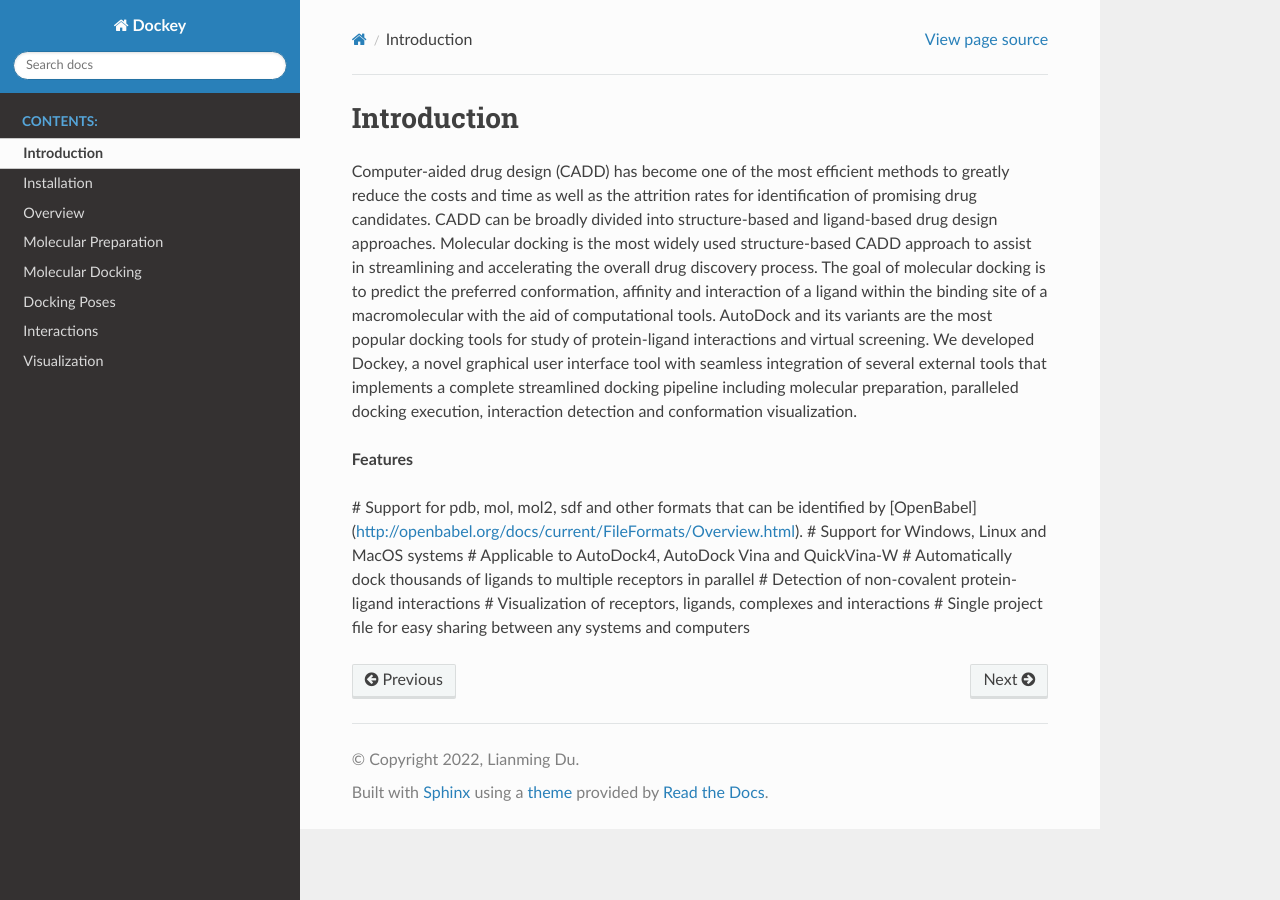
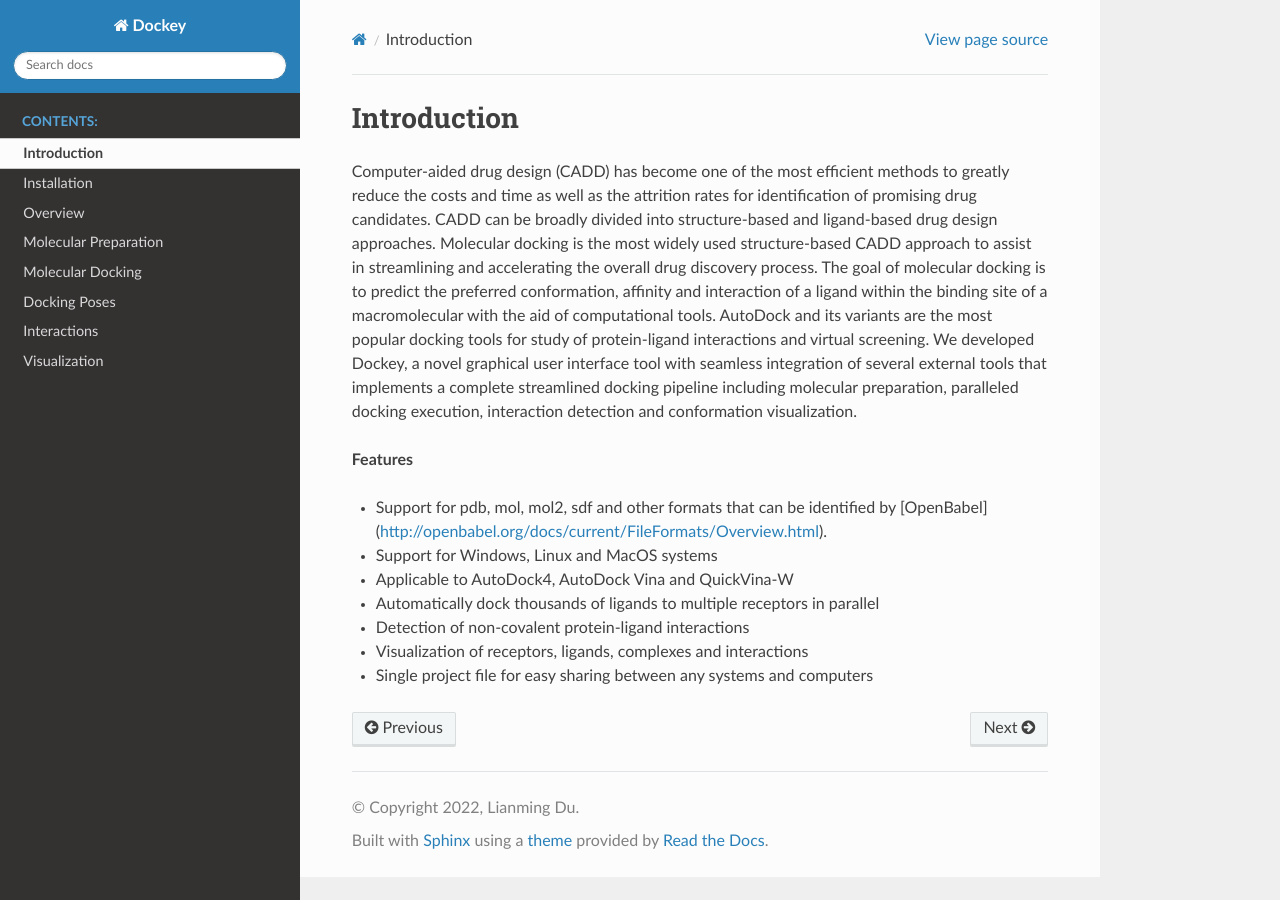
Before and after one commit to lmdu/dockey, a Sphinx documentation site: the page built from docs/source/introduction.rst, in a window 1280 px wide. Built offline with Sphinx 7.4.7 and the Read the Docs theme 2.0.0, drawn with Linux system fonts in a browser that asks for light colours.

```diff
--- a/docs/source/introduction.rst
+++ b/docs/source/introduction.rst
@@ -5,10 +5,10 @@
 
 **Features**
 
-# Support for pdb, mol, mol2, sdf and other formats that can be identified by [OpenBabel](http://openbabel.org/docs/current/FileFormats/Overview.html).
-# Support for Windows, Linux and MacOS systems
-# Applicable to AutoDock4, AutoDock Vina and QuickVina-W
-# Automatically dock thousands of ligands to multiple receptors in parallel
-# Detection of non-covalent protein-ligand interactions
-# Visualization of receptors, ligands, complexes and interactions
-# Single project file for easy sharing between any systems and computers
+- Support for pdb, mol, mol2, sdf and other formats that can be identified by [OpenBabel](http://openbabel.org/docs/current/FileFormats/Overview.html).
+- Support for Windows, Linux and MacOS systems
+- Applicable to AutoDock4, AutoDock Vina and QuickVina-W
+- Automatically dock thousands of ligands to multiple receptors in parallel
+- Detection of non-covalent protein-ligand interactions
+- Visualization of receptors, ligands, complexes and interactions
+- Single project file for easy sharing between any systems and computers
```
Also changed, not shown: README.md (+7 -7 lines), 7 other files.
